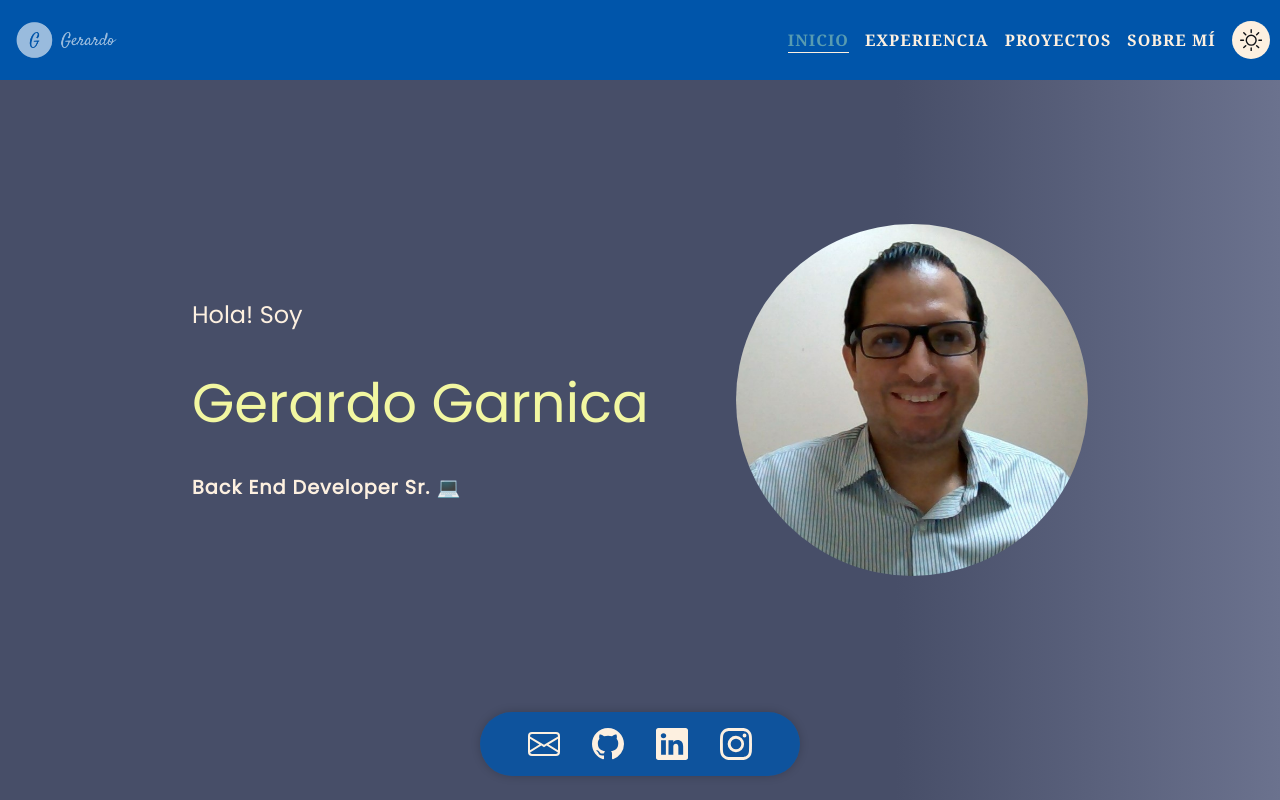
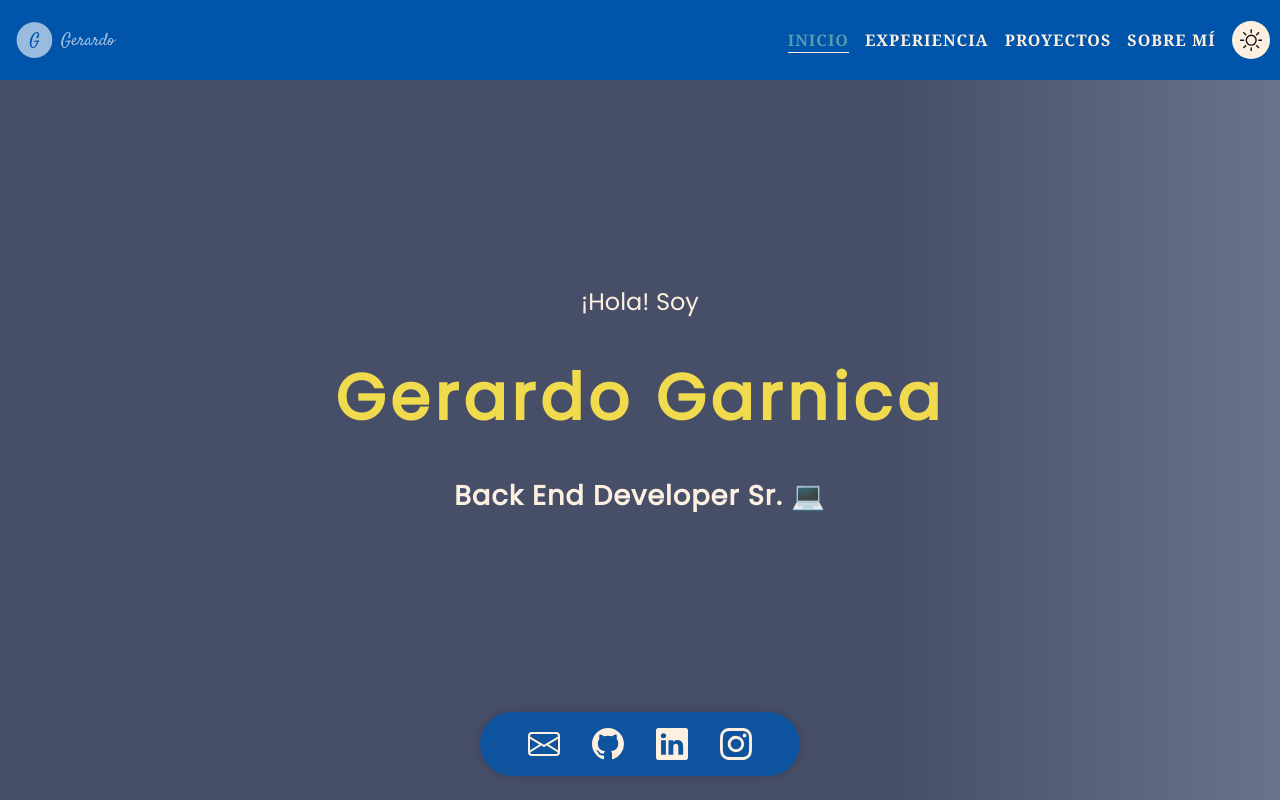
Before and after one commit to gerardogarnica/personal-web, a website with bundled scripts: page src/index.htm in a window 1280 px wide. Shown: the top 800 px of the page. Built offline with nearby package versions, Linux system fonts and the light colour scheme.

Commit message:
Change home layout.

```diff
--- a/src/data/site-ES.json
+++ b/src/data/site-ES.json
@@ -6,6 +6,7 @@
   },
   "home": {
     "id": 0,
+    "intro": "¡Hola! Soy",
     "name": "Gerardo Garnica",
     "title": "Back End Developer Sr. 💻"
   },
--- a/src/index.htm
+++ b/src/index.htm
@@ -72,10 +72,6 @@
                         <h1 class="home-info-name"></h1>
                         <h3 class="home-info-title"></h3>
                     </div>
-
-                    <figure class="home-picture">
-                        <img src="images/photo.jpg" alt="Gerardo Garnica" class="home-picture-img" />
-                    </figure>
                 </div>
             </section>
 
--- a/src/js/home.js
+++ b/src/js/home.js
@@ -1,12 +1,12 @@
 const setHomeInfo = ({ home }) => {
-  const { id, name, title } = home
+  const { id, intro, name, title } = home
 
   const homeInfoBegin = document.querySelector('.home-info-begin')
   const homeInfoName = document.querySelector('.home-info-name')
   const homeInfoTitle = document.querySelector('.home-info-title')
 
   console.log(home)
-  homeInfoBegin.innerHTML = 'Hola! Soy'
+  homeInfoBegin.innerHTML = intro
   homeInfoName.innerHTML = name
   homeInfoTitle.innerHTML = title
 }
--- a/src/styles/home.css
+++ b/src/styles/home.css
@@ -25,8 +25,9 @@
 
 .home-info h1 {
     color: var(--text-highlight-color);
-    font-size: 2rem;
-    font-weight: 500;
+    font-size: 2.4rem;
+    font-weight: 600;
+    letter-spacing: .1rem;
     margin: 0;
 }
 
@@ -37,7 +38,7 @@
 }
 
 .home-info h3 {
-    font-size: 1em;
+    font-size: 1.5em;
     font-weight: bold;
     letter-spacing: 1px;
     margin: 0;
@@ -50,71 +51,25 @@
     padding: 0 0.5em;
 }
 
-.home-picture {
-    display: flex;
-    justify-content: center;
-    margin: 0;
-}
-
-.home-picture-img {
-    border-radius: 50%;
-    width: 70%;
-}
-
 @media (min-width: 46em) {
-    .home-container {
-        display: grid;
-        grid-template-columns: 2fr 18em;
-    }
-
     .home-info {
         gap: 30px;
-        text-align: start;
     }
 
     .home-info h1 {
-        font-size: 3.3rem;
+        font-size: 4rem;
+        letter-spacing: .3rem;
     }
 
     .home-info h2 {
         font-size: 1.5rem;
     }
     .home-info h3 {
-        font-size: 1.2em;
+        font-size: 1.7em;
     }
     .home-info p {
         font-size: 16px;
         margin: 12px 0;
         padding: 0;
     }
-
-    .home-picture-img {
-        width: 100%;
-    }
 }
-
-@media (min-width: 64em) {
-    .home-container {
-        grid-template-columns: 2fr 20em;
-    }
-}
-
-@media (min-width: 77em) {
-    .home-container {
-        grid-template-columns: 2fr 22em;
-    }
-
-    .home-info h1 {
-        font-size: 3.4rem;
-    }
-}
-
-@media (min-width: 82em) {
-    .home-container {
-        grid-template-columns: 2fr 25em;
-    }
-
-    .home-info h1 {
-        font-size: 3.5rem;
-    }
-}
--- a/src/styles/site.css
+++ b/src/styles/site.css
@@ -17,7 +17,7 @@
     --main-text-font-family: Poppins;
     --text-color: #FDF0E0;
     --secondary-text-color: #0E1015;
-    --text-highlight-color: #F2F7A1;
+    --text-highlight-color: #F0DB4F;
     --contacts-background-color: rgba(0, 85, 170, 0.8);
     --all-transitions: all 0.5s ease;
 }
```
